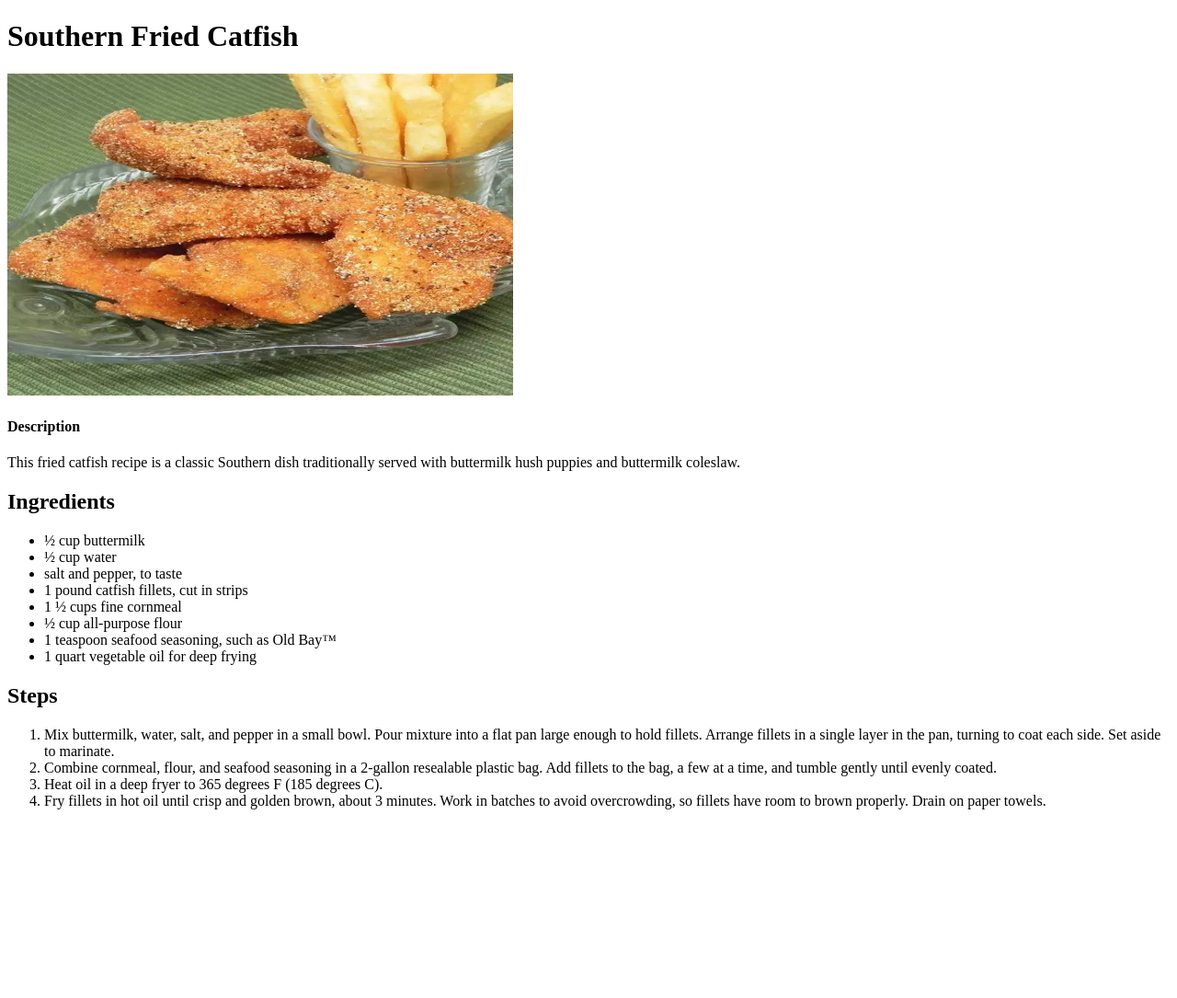
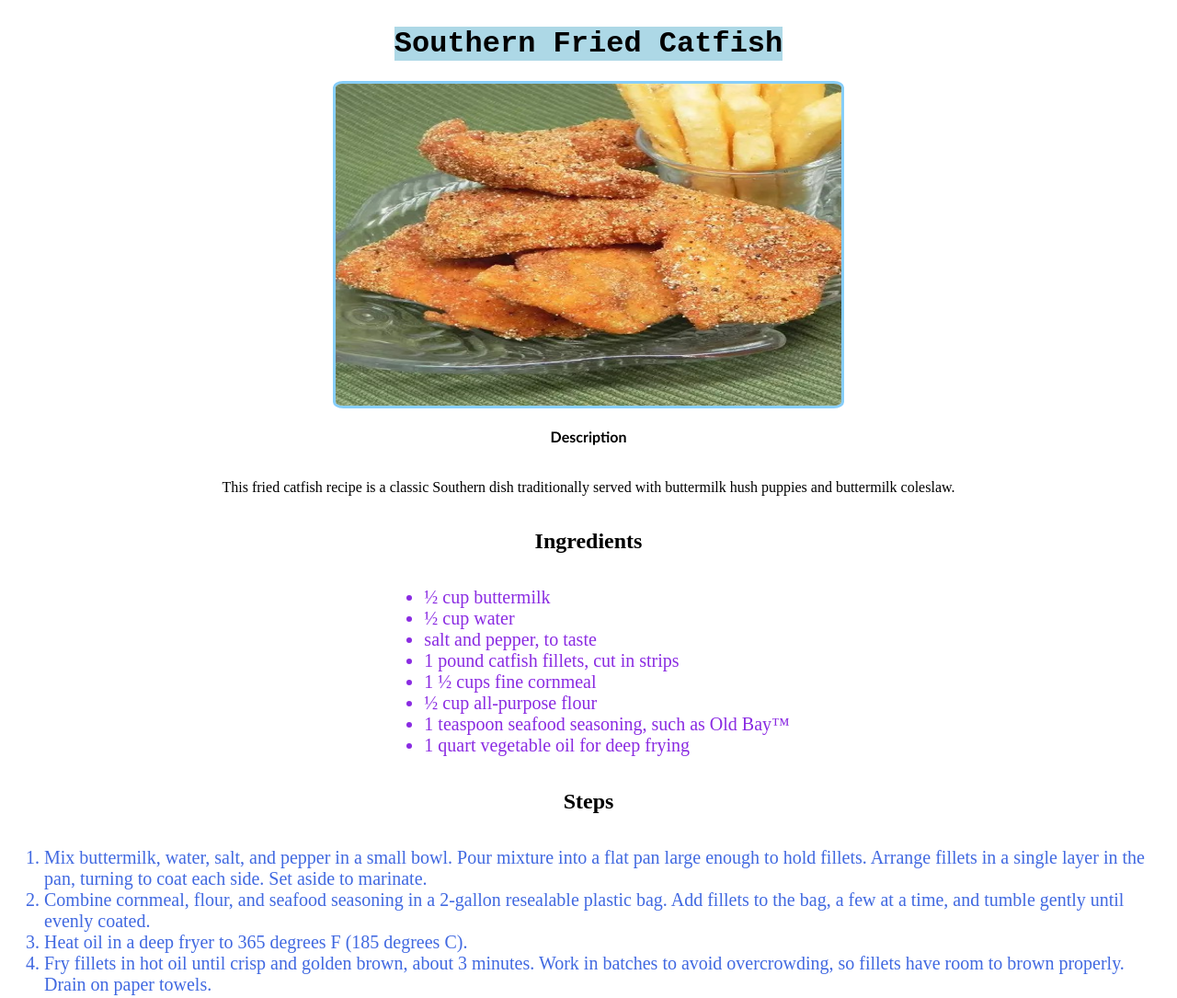
Before and after one commit to David-Portugal-Ferreira/odin-recipes, a plain HTML site: page recipes/southernFish.html in a window 1280 px wide. Shown: the whole page at 92% size. Before the commit the page ends 896 px from the top, so only its background shows below. Drawn offline with Linux system fonts and the light colour scheme.

Commit message:
Add some basic style

```diff
--- a/index.html
+++ b/index.html
@@ -4,15 +4,18 @@
 <head>
     <meta charset="UTF-8">
     <title>Odin Recipes</title>
+    <link rel="stylesheet" href="style.css">
 </head>
 
 <body>
-    <h1>Odin Recipes</h1>
-    <ul>
-        <li><a href="./recipes/lasagna.html">Lasagna</a></li>
-        <li><a href="./recipes/chickenKatsu.html">Chicken Katsu</a></li>
-        <li><a href="./recipes/southernFish.html">Southern Fried Catfish</a></li>
-    </ul>
+    <div>
+        <h1 class="title">Odin Recipes</h1>
+        <ul>
+            <li><a class="links" href="./recipes/lasagna.html">Lasagna</a></li>
+            <li><a class="links" href="./recipes/chickenKatsu.html">Chicken Katsu</a></li>
+            <li><a class="links" href="./recipes/southernFish.html">Southern Fried Catfish</a></li>
+        </ul>
+    </div>
 </body>
 
 </html>
--- a/recipes/southernFish.html
+++ b/recipes/southernFish.html
@@ -1,14 +1,19 @@
 <!DOCTYPE html>
 <html lang="en">
+
 <head>
     <meta charset="UTF-8">
+    <link rel="stylesheet" href="../style.css">
     <title>Southern Fried Catfish</title>
 </head>
+
 <body>
-    <h1>Southern Fried Catfish</h1>
+    <div>
+        <h1 class="title">Southern Fried Catfish</h1>
         <img src="fish.jpg" alt="A delicious Southern Fried Catfish" height="350px" width="550px">
         <h4>Description</h4>
-    <p>This fried catfish recipe is a classic Southern dish traditionally served with buttermilk hush puppies and buttermilk coleslaw.</p>
+        <p>This fried catfish recipe is a classic Southern dish traditionally served with buttermilk hush puppies and
+            buttermilk coleslaw.</p>
 
         <h2>Ingredients</h2>
         <ul>
@@ -24,10 +29,16 @@
 
         <h2>Steps</h2>
         <ol>
-        <li>Mix buttermilk, water, salt, and pepper in a small bowl. Pour mixture into a flat pan large enough to hold fillets. Arrange fillets in a single layer in the pan, turning to coat each side. Set aside to marinate.</li>
-        <li>Combine cornmeal, flour, and seafood seasoning in a 2-gallon resealable plastic bag. Add fillets to the bag, a few at a time, and tumble gently until evenly coated.</li>
+            <li>Mix buttermilk, water, salt, and pepper in a small bowl. Pour mixture into a flat pan large enough to
+                hold fillets. Arrange fillets in a single layer in the pan, turning to coat each side. Set aside to
+                marinate.</li>
+            <li>Combine cornmeal, flour, and seafood seasoning in a 2-gallon resealable plastic bag. Add fillets to the
+                bag, a few at a time, and tumble gently until evenly coated.</li>
             <li>Heat oil in a deep fryer to 365 degrees F (185 degrees C).</li>
-        <li>Fry fillets in hot oil until crisp and golden brown, about 3 minutes. Work in batches to avoid overcrowding, so fillets have room to brown properly. Drain on paper towels.</li>
+            <li>Fry fillets in hot oil until crisp and golden brown, about 3 minutes. Work in batches to avoid
+                overcrowding, so fillets have room to brown properly. Drain on paper towels.</li>
         </ol>
+    </div>
 </body>
+
 </html>
--- /dev/null
+++ b/style.css
@@ -0,0 +1,42 @@
+
+div {
+    display: flex;
+    flex-direction: column;
+    justify-content: center;
+    align-items: center;
+}
+
+img {
+    border-radius: 2%;
+    border-style: solid;
+    border-color: lightskyblue;
+}
+
+h4 {
+    font-family: 'Gill Sans', 'Gill Sans MT', Calibri, 'Trebuchet MS', sans-serif;
+}
+
+ul li {
+    color: blueviolet;
+}
+
+ol li {
+    color: royalblue;
+}
+
+li {
+    font-size: 20px;
+}
+
+.title {
+    font-family: 'Courier New', Courier, monospace;
+    background-color: lightblue;
+}
+
+.links {
+    font-size: 25px;
+    font-family: 'Trebuchet MS', 'Lucida Sans Unicode', 'Lucida Grande', 'Lucida Sans', Arial, sans-serif;
+    text-decoration: none;
+    background-color: bisque;
+    color: black;
+}
```
Also changed, not shown: recipes/chickenKatsu.html (+7 -1 lines), recipes/lasagna.html (+7 -1 lines). Lines whose indentation alone changed are shown as unchanged.
